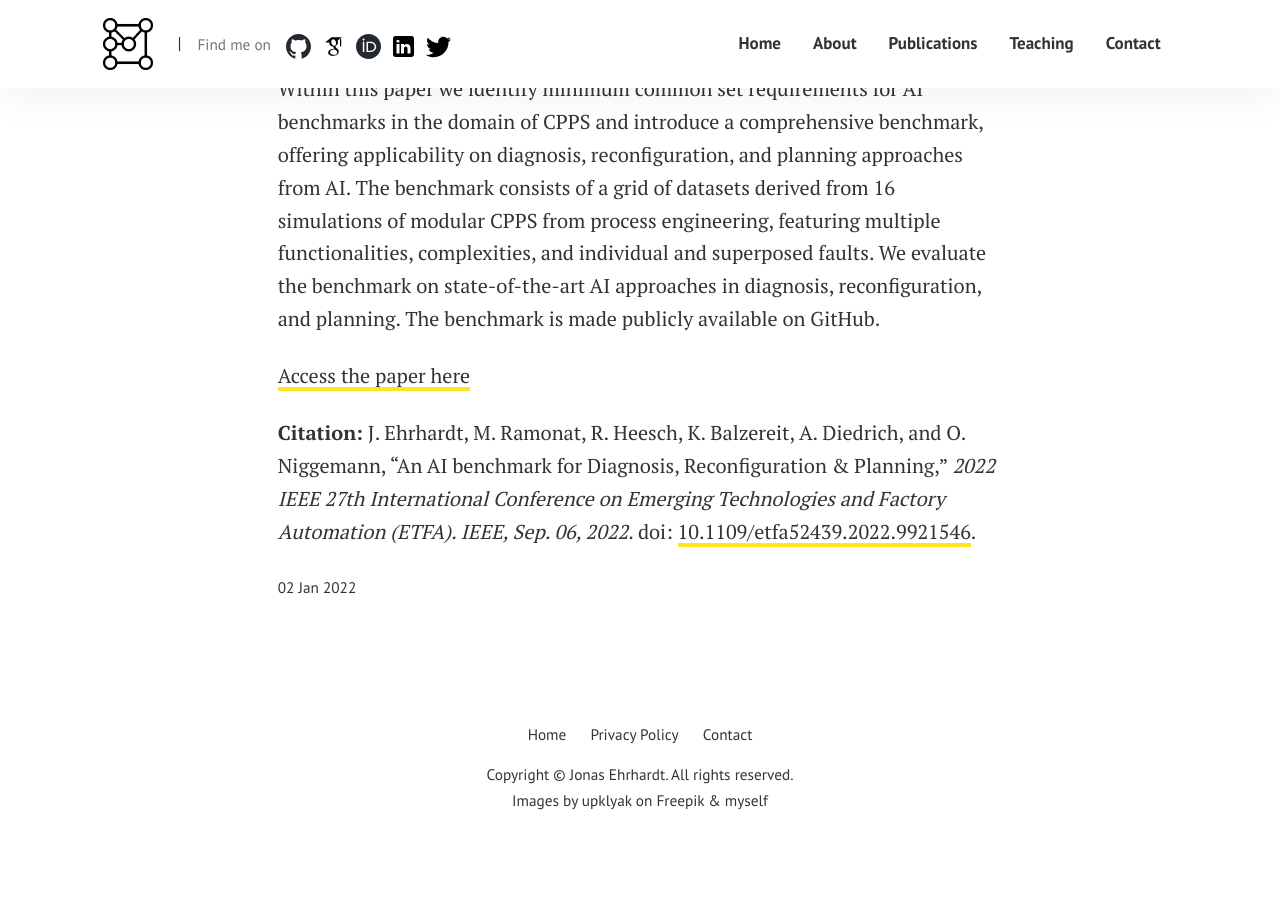
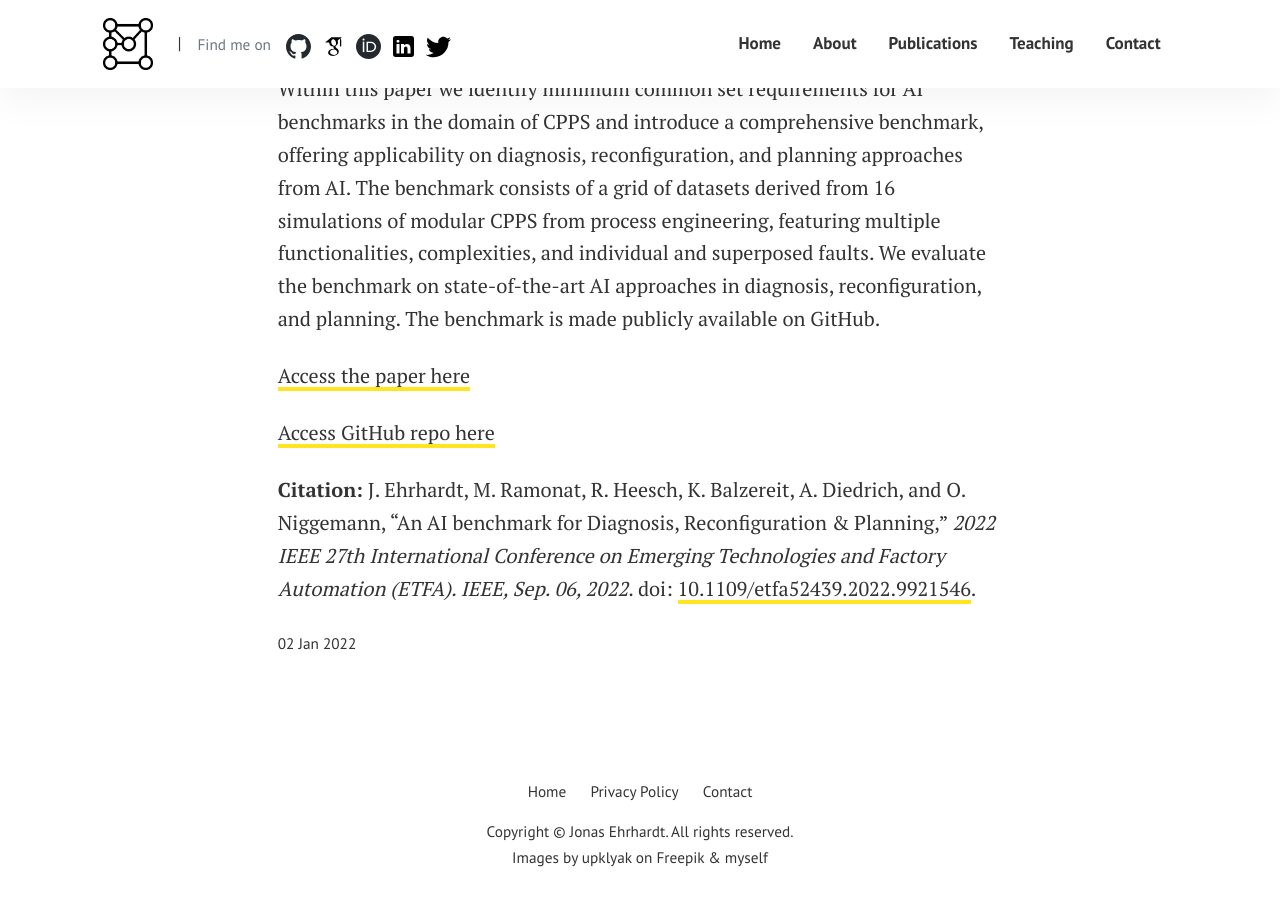
Before and after one commit to j-ehrhardt/my-webpage, a Jekyll site: the page built from _posts/2022-01-02-an-ai-benchmark-for-diagnosis-reconfiguration-and-planning.md, in a window 1280 px wide and 900 px high, scrolled down 571 px. Built offline with Jekyll 4.4.1, drawn with Linux system fonts in a browser that asks for light colours; before the commit the page ends 1414 px from its top, so only the background shows below that.

Commit message:
add github

```diff
--- a/_posts/2022-01-02-an-ai-benchmark-for-diagnosis-reconfiguration-and-planning.md
+++ b/_posts/2022-01-02-an-ai-benchmark-for-diagnosis-reconfiguration-and-planning.md
@@ -11,4 +11,6 @@ To improve the autonomy of Cyber-Physical Production Systems (CPPS), a growing n
 
 [Access the paper here](https://doi.org/10.1109/ETFA52439.2022.9921546)
 
+[Access GitHub repo here](https://github.com/j-ehrhardt/benchmark-for-diagnosis-reconf-planning)
+
 **Citation:** J. Ehrhardt, M. Ramonat, R. Heesch, K. Balzereit, A. Diedrich, and O. Niggemann, “An AI benchmark for Diagnosis, Reconfiguration &amp; Planning,” *2022 IEEE 27th International Conference on Emerging Technologies and Factory Automation (ETFA). IEEE, Sep. 06, 2022*. doi: [10.1109/etfa52439.2022.9921546](https://doi.org/10.1109/ETFA52439.2022.9921546).
```
